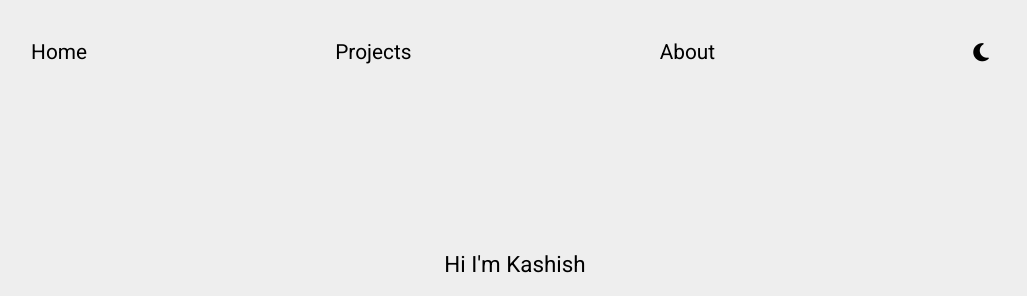
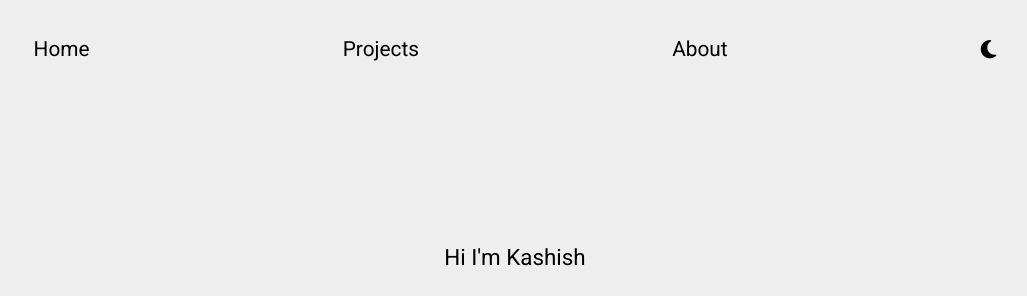
Before and after one commit to K-ash-ish/vanilla-js-projects, a plain HTML site: page dark-mode/index.html in a window 1280 px wide. Shown: the top 296 px of the page, without its empty margins (125-1152 px from the left). Drawn offline with Linux system fonts and the light colour scheme.

Commit message:
Update index.html

```diff
--- a/dark-mode/index.html
+++ b/dark-mode/index.html
@@ -14,7 +14,7 @@
             <li class="nav-item">Home</li>
             <li class="nav-item">Projects</li>
             <li class="nav-item">About</li>
-            <li class="nav-item"><i class="fa-solid fa-moon toggle-btn"></i></li>
+            <i class="fa-solid fa-moon toggle-btn"></i>
             <!-- <li class="nav-itmes"><i class="fa-regular fa-sun"></i></li> -->
         </ul>
     </nav>
```
